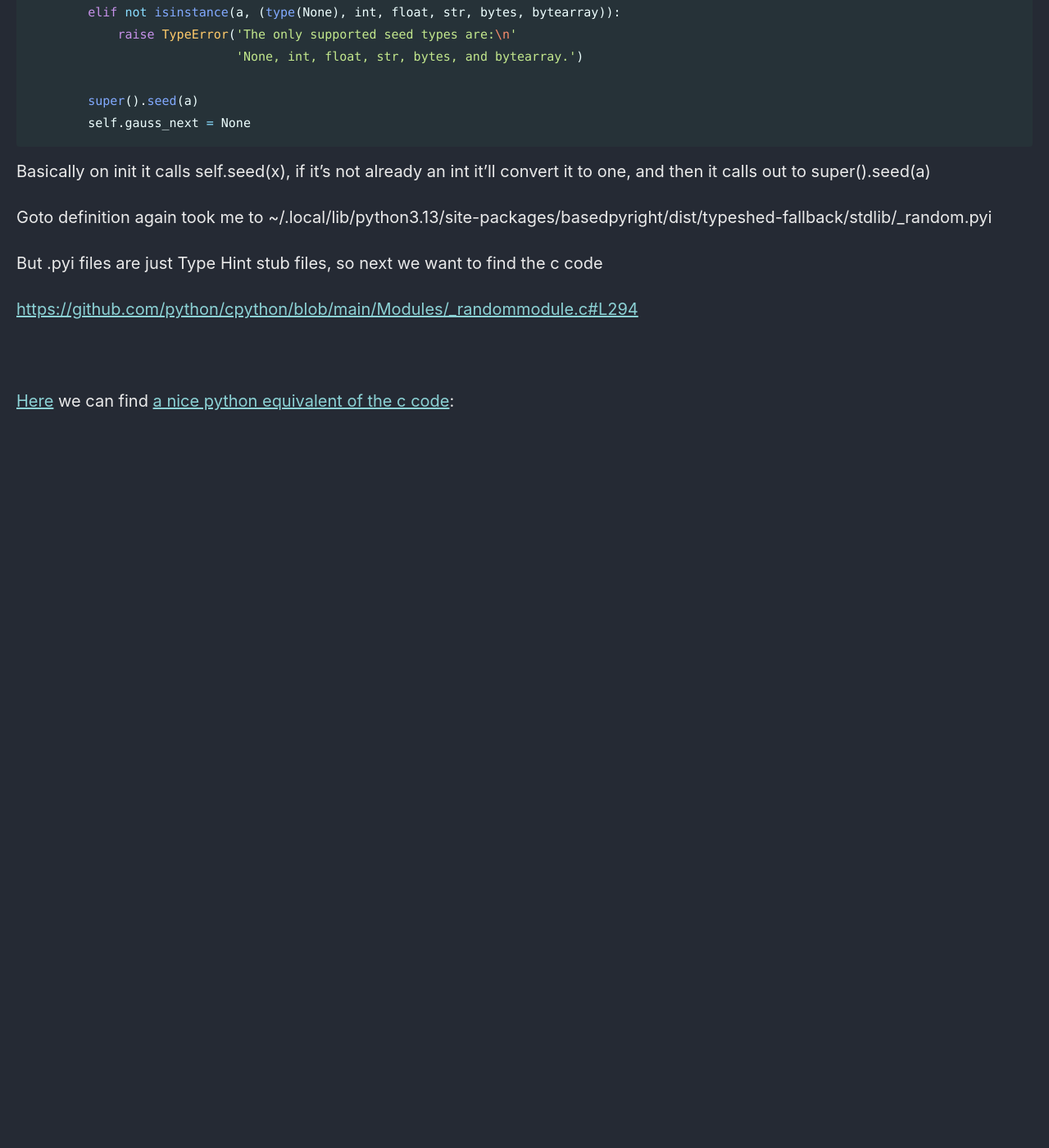
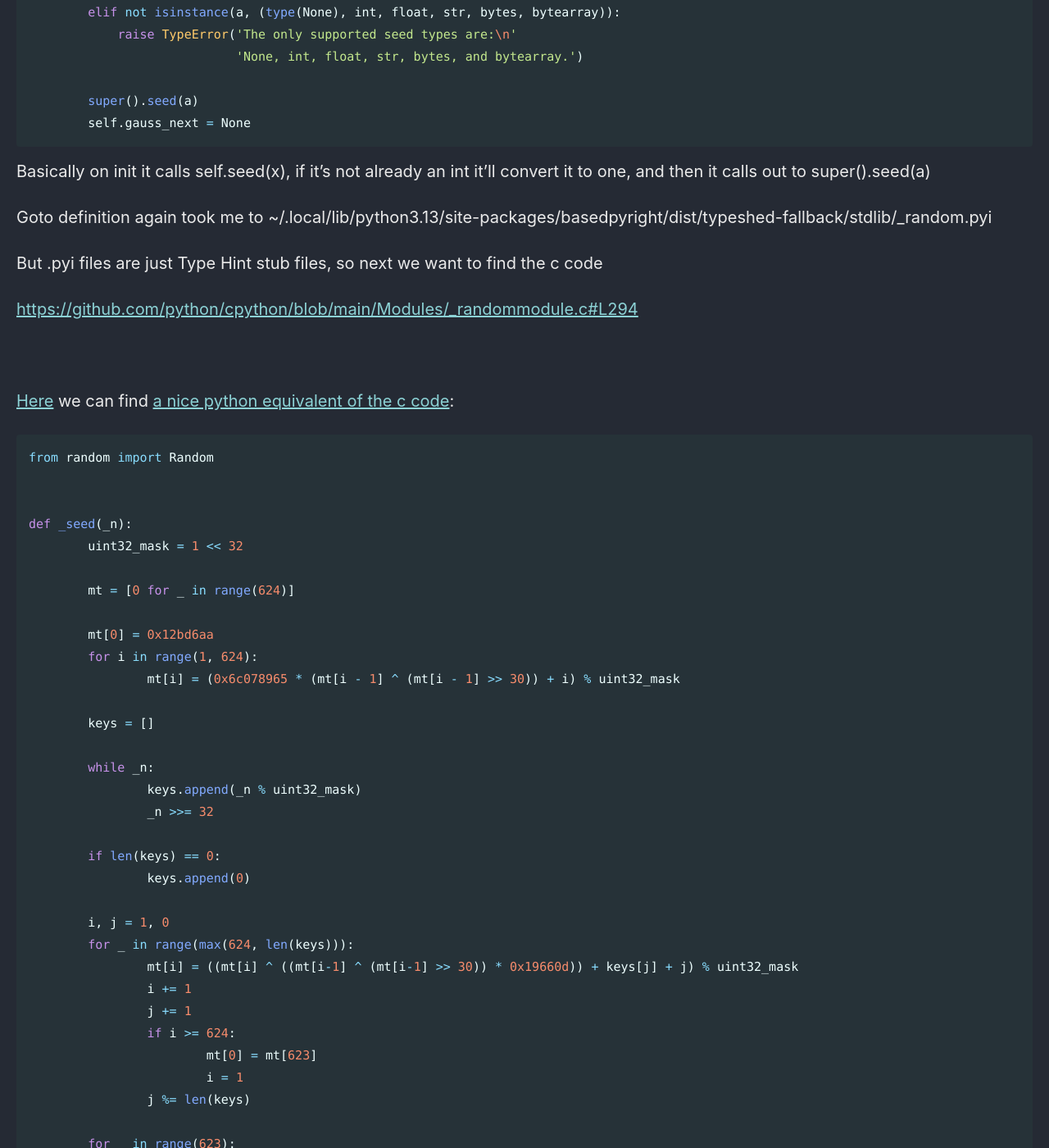
Before and after one commit to Connor-McCartney/Connor-McCartney.github.io, a Jekyll site: the page built from _pages/cryptography/other/PythonRandomandMersenneTwisters.md, in a window 1280 px wide and 1400 px high, scrolled down 2022 px. Shown: the whole window at 82% size. Built offline with Jekyll 4.4.1, drawn with Linux system fonts in a browser that asks for light colours; cached includes are drawn as plain includes; before the commit the page ends 2582 px from its top, so only the background shows below that; some of the changed text lies outside the part shown.

Commit message:
Update PythonRandomandMersenneTwisters.md

````diff
--- a/_pages/cryptography/other/PythonRandomandMersenneTwisters.md
+++ b/_pages/cryptography/other/PythonRandomandMersenneTwisters.md
@@ -99,3 +99,57 @@ But .pyi files are just Type Hint stub files, so next we want to find the c code
 
 
 [Here](https://soon.haari.me/hammingdiet/) we can find [a nice python equivalent of the c code](https://github.com/soon-haari/my-ctf-challenges/blob/main/2025-hammingdiet/solve/state2seed.py#L5):
+
+
+```py
+from random import Random
+
+
+def _seed(_n):
+	uint32_mask = 1 << 32
+
+	mt = [0 for _ in range(624)]
+
+	mt[0] = 0x12bd6aa
+	for i in range(1, 624):
+		mt[i] = (0x6c078965 * (mt[i - 1] ^ (mt[i - 1] >> 30)) + i) % uint32_mask
+
+	keys = []
+
+	while _n:
+		keys.append(_n % uint32_mask)
+		_n >>= 32
+
+	if len(keys) == 0:
+		keys.append(0)
+
+	i, j = 1, 0
+	for _ in range(max(624, len(keys))):
+		mt[i] = ((mt[i] ^ ((mt[i-1] ^ (mt[i-1] >> 30)) * 0x19660d)) + keys[j] + j) % uint32_mask
+		i += 1
+		j += 1
+		if i >= 624:
+			mt[0] = mt[623]
+			i = 1
+		j %= len(keys)
+
+	for _ in range(623):
+		mt[i] = ((mt[i] ^ ((mt[i-1] ^ (mt[i-1] >> 30)) * 0x5d588b65)) - i) % uint32_mask
+		i += 1
+		if i >= 624:
+			mt[0] = mt[623]
+			i = 1
+
+	mt[0] = 0x80000000
+
+	state = (3, tuple(mt + [624]), None)
+
+	return state
+
+
+seed = 123
+rand = Random(seed)
+initial_state = rand.getstate()
+reproduced_initial_state = _seed(seed)
+assert initial_state == reproduced_initial_state
+```
````
